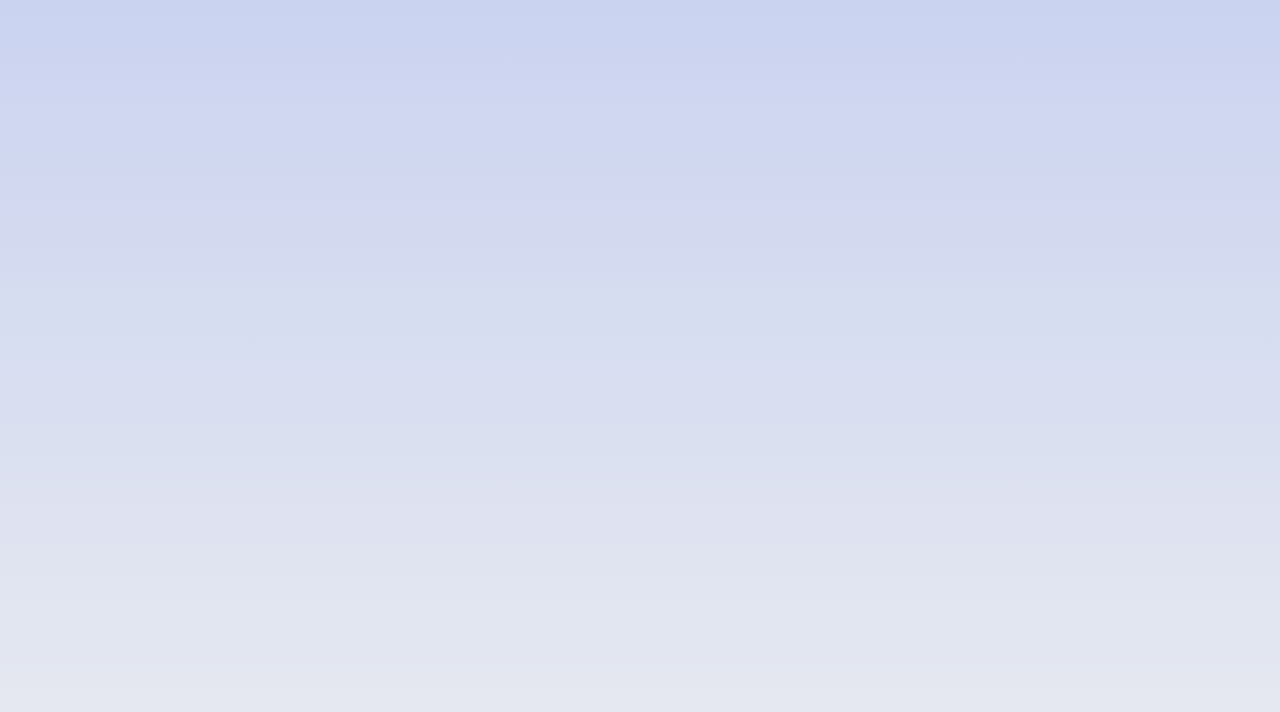
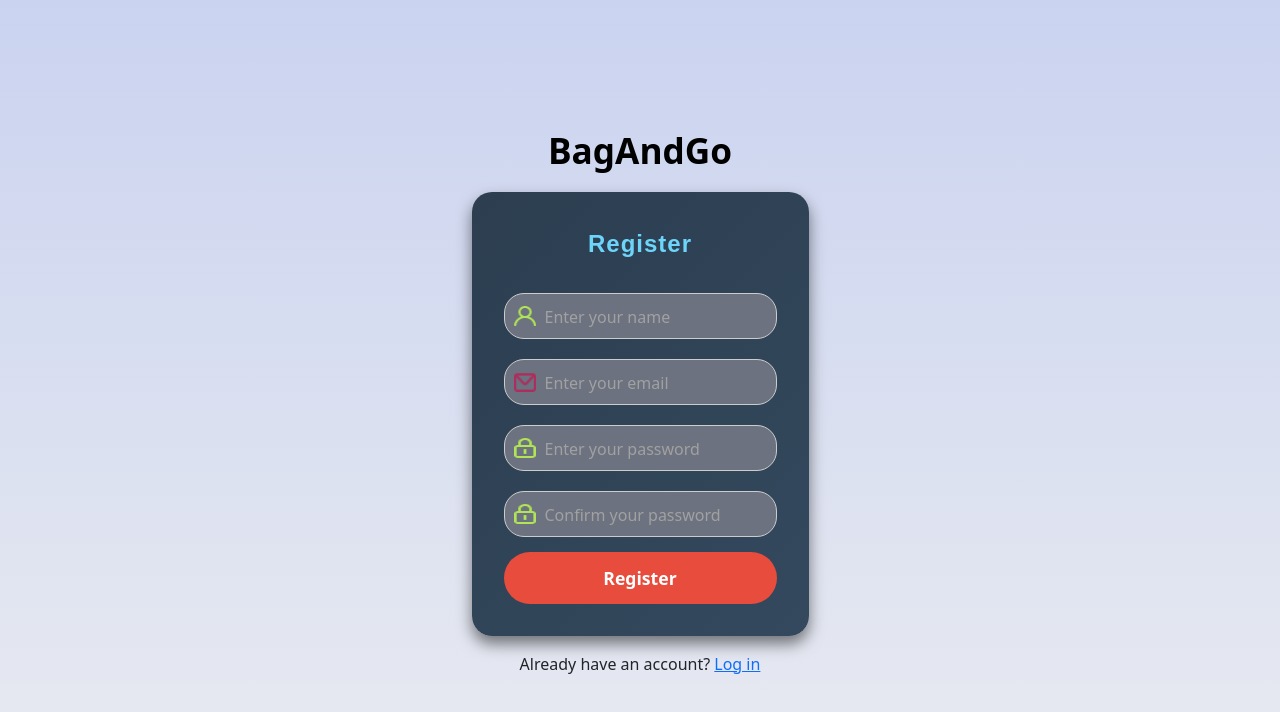
Before and after one commit to ataberkciftlikli/bagandgo, a React (Vite) app in the folder frontend/: page /register in a window 1280 px wide. Before the commit this address had no page. Shown: the top 712 px of the page. Built offline with nearby package versions, Linux system fonts and the light colour scheme.

Commit message:
Did some style modifications to the Register and Login pages

```diff
--- a/frontend/src/App.tsx
+++ b/frontend/src/App.tsx
@@ -1,5 +1,5 @@
 // App.tsx
-import { BrowserRouter as Router, Routes, Route } from 'react-router-dom';
+import { BrowserRouter as Router, Routes, Route, Navigate } from 'react-router-dom';
 import Register from './components/Register/Register'; // Import the Register component
 import Login from './components/Login/Login'; // Import the Login component
 
@@ -8,7 +8,8 @@ function App() {
   return (
     <Router>
       <Routes>
-        <Route path="/" element={<Register />} />
+        <Route path="/" element={<Navigate to="/register" />} />
+        <Route path="/register" element={<Register />} />
         <Route path="/login" element={<Login />} />
       </Routes>
     </Router>
--- a/frontend/src/components/Login/Login.tsx
+++ b/frontend/src/components/Login/Login.tsx
@@ -1,6 +1,7 @@
 import React, { useState } from 'react';
 import InputField from '../Register/InputField'; // Reuse the InputField component
 import ErrorMessage from '../Register/ErrorMessage'; // Reuse the ErrorMessage component
+import { Link } from 'react-router-dom'; // Import Link component from react-router-dom
 import './Login.css';
 
 const Login: React.FC = () => {
@@ -81,6 +82,12 @@ const Login: React.FC = () => {
             Login
           </button>
         </form>
+        <div className="text-center mt-3">
+            Don't have an account?{' '}
+            <Link to="/register" className="register-link">
+              Register
+            </Link>
+          </div>
       </div>
     </div>
   );
--- a/frontend/src/components/Register/Register.tsx
+++ b/frontend/src/components/Register/Register.tsx
@@ -1,5 +1,6 @@
 // components/Register/Register.tsx
 import React, { useState } from 'react';
+import { Link } from 'react-router-dom'; // Import Link component from react-router-dom
 import InputField from './InputField';
 import ErrorMessage from './ErrorMessage';
 import './Register.css';
@@ -36,7 +37,7 @@ const Register = () => {
   return (
     <div id="register-page">
       <div className="main-section">
-      <div className="header" >BagAndGo</div>
+        <div className="header">BagAndGo</div>
         <form className="register-form w-100" onSubmit={handleSubmit}>
           <h2 className="text-center mb-4">Register</h2>
 
@@ -87,7 +88,16 @@ const Register = () => {
           <button type="submit" className="btn btn-primary w-100">
             Register
           </button>
+
+
         </form>
+        {/* Add the "Already have an account?" text and clickable link */}
+        <div className="text-center mt-3">
+            Already have an account?{' '}
+            <Link to="/login" className="login-link">
+              Log in
+            </Link>
+          </div>
       </div>
     </div>
   );
```
